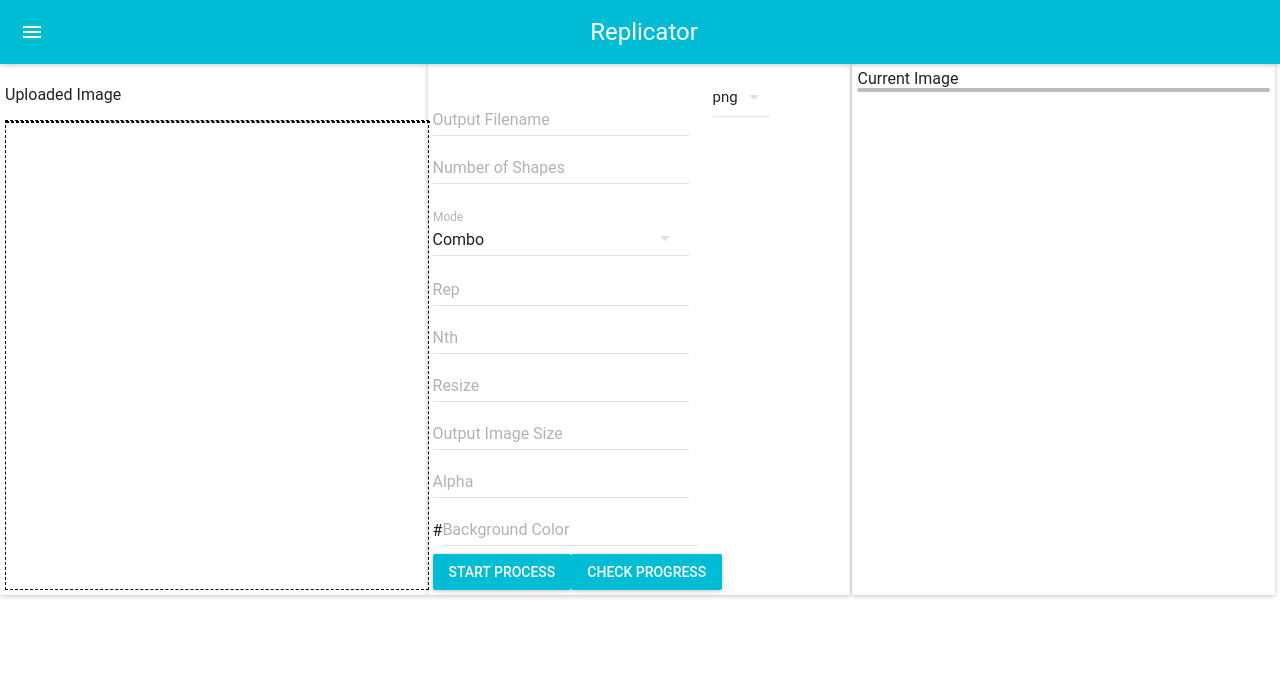
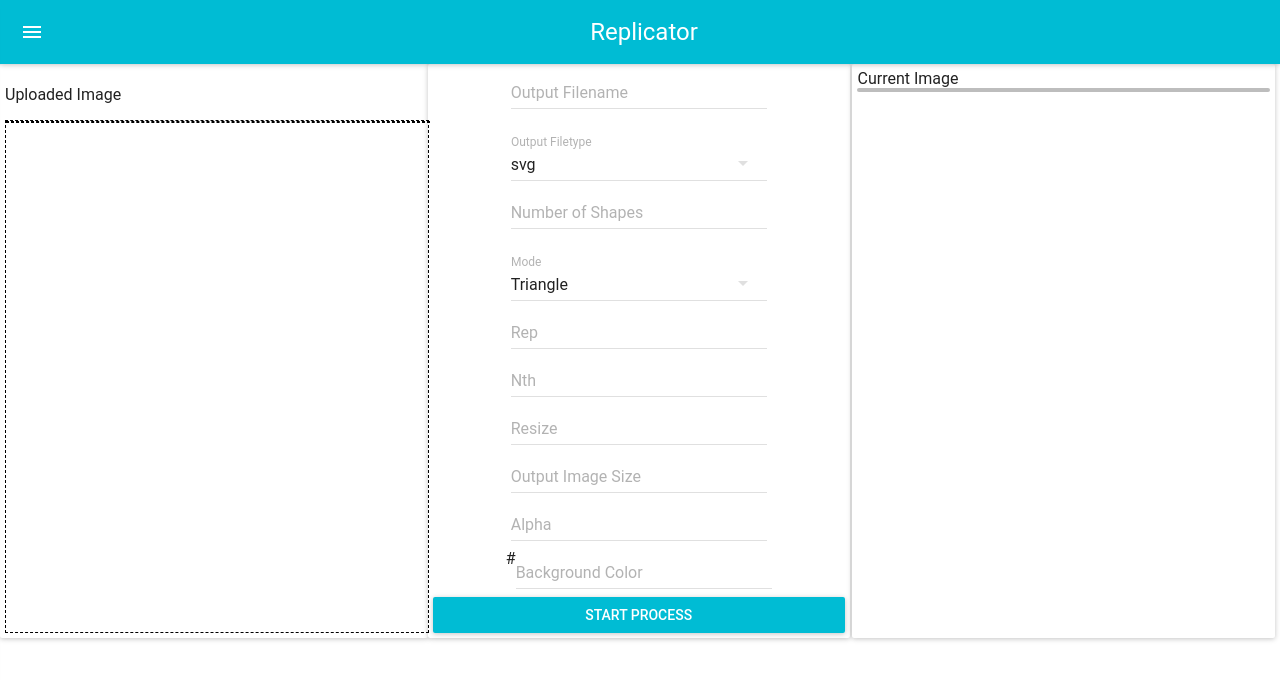
Before and after one commit to DemarcatedTitle/SaVaGeReplica, a React (Create React App) app in the folder front-end/: page /replicator in a window 1280 px wide. Shown: the top 680 px of the page. Built offline with nearby package versions, Linux system fonts and the light colour scheme.

Commit message:
Change front-end to look better

```diff
--- a/front-end/src/App.css
+++ b/front-end/src/App.css
@@ -65,3 +65,14 @@ img {
   display: flex;
   flex-direction: column;
 }
+
+form {
+  display: flex;
+  flex-direction: column;
+
+}
+
+.formElement {
+  justify-content: center;
+  display: flex;
+}
--- a/front-end/src/components/SavageGallery.js
+++ b/front-end/src/components/SavageGallery.js
@@ -1,9 +1,29 @@
 import React from 'react';
+import { GridList, GridTile } from 'material-ui/GridList';
+import test from './bin/bez.svg';
+import Subheader from 'material-ui/Subheader';
 export default class SavageGallery extends React.PureComponent {
   constructor(props) {
     super(props);
   }
   render() {
-    return <div className="SavageGallery">Savage Gallery!</div>;
+    const tilesData = [{ img: test, title: 'Test!', author: 'me!' }];
+    return (
+      <div className="SavageGallery">
+        Savage Gallery!
+        <GridList cellHeight={180}>
+          <Subheader>December</Subheader>
+          {tilesData.map(tile => (
+            <GridTile
+              key={tile.img}
+              title={tile.title}
+              subtitle={<span>Test</span>}
+            >
+              <img src={tile.img} />
+            </GridTile>
+          ))}
+        </GridList>
+      </div>
+    );
   }
 }
--- a/front-end/src/components/TextBox.js
+++ b/front-end/src/components/TextBox.js
@@ -17,9 +17,8 @@ export default class TextBox extends React.Component {
     this.handleSubmit = this.handleSubmit.bind(this);
     this.handleChange = this.handleChange.bind(this);
     this.uploadImage = this.uploadImage.bind(this);
-    this.checkProgress = this.checkProgress.bind(this);
     this.state = {
-      value: 0,
+      value: 1,
       accepted: [],
       rejected: [],
     };
@@ -36,11 +35,6 @@ export default class TextBox extends React.Component {
     event.preventDefault();
     //Toggle loading here
     this.props.onSubmit(!this.props.loading);
-  }
-  checkProgress() {
-    var data = new FormData();
-    data.append('uploadID', this.props.resultImage.uploadID);
-    this.props.fetchProgress(data);
   }
   uploadImage() {
     var data = new FormData();
@@ -77,30 +71,33 @@ export default class TextBox extends React.Component {
         <div className="controls section">
           <Paper className="paper">
             <form onSubmit={this.handleSubmit}>
-              <div>
+              <div className="formElement">
                 <TextField
                   id="outputfilename"
                   onChange={this.handleTyping}
                   hintText="Output Filename"
                 />
-                <DropDownMenu
-                  value={this.state.value}
+              </div>
+              <div className="formElement">
+                <SelectField
+                  floatingLabelText="Output Filetype"
+                  value={2}
                   onChange={this.handleChange}
                 >
                   <MenuItem value={0} primaryText="png" />
                   <MenuItem value={1} primaryText="jpg" />
                   <MenuItem value={2} primaryText="svg" />
                   <MenuItem value={3} primaryText="gif" />
-                </DropDownMenu>
+                </SelectField>
               </div>
-              <div>
+              <div className="formElement">
                 <TextField
                   id="numofshapes"
                   onChange={this.handleTyping}
                   hintText="Number of Shapes"
                 />
               </div>
-              <div>
+              <div className="formElement">
                 <SelectField
                   value={this.state.value}
                   onChange={this.handleChange}
@@ -117,42 +114,42 @@ export default class TextBox extends React.Component {
                   <MenuItem value={8} primaryText="Polygon" />
                 </SelectField>
               </div>
-              <div>
+              <div className="formElement">
                 <TextField
                   id="rep"
                   onChange={this.handleTyping}
                   hintText="Rep"
                 />
               </div>
-              <div>
+              <div className="formElement">
                 <TextField
                   id="nth"
                   onChange={this.handleTyping}
                   hintText="Nth"
                 />
               </div>
-              <div>
+              <div className="formElement">
                 <TextField
                   id="resize"
                   onChange={this.handleTyping}
                   hintText="Resize"
                 />
               </div>
-              <div>
+              <div className="formElement">
                 <TextField
                   id="outputsize"
                   onChange={this.handleTyping}
                   hintText="Output Image Size"
                 />
               </div>
-              <div>
+              <div className="formElement">
                 <TextField
                   id="alpha"
                   onChange={this.handleTyping}
                   hintText="Alpha"
                 />
               </div>
-              <div>
+              <div className="formElement">
                 #<TextField
                   id="backgroundcolor"
                   onChange={this.handleTyping}
@@ -162,11 +159,6 @@ export default class TextBox extends React.Component {
               <RaisedButton
                 onClick={this.uploadImage}
                 label="Start Process"
-                primary={true}
-              />
-              <RaisedButton
-                onClick={this.checkProgress}
-                label="Check progress"
                 primary={true}
               />
             </form>
```
